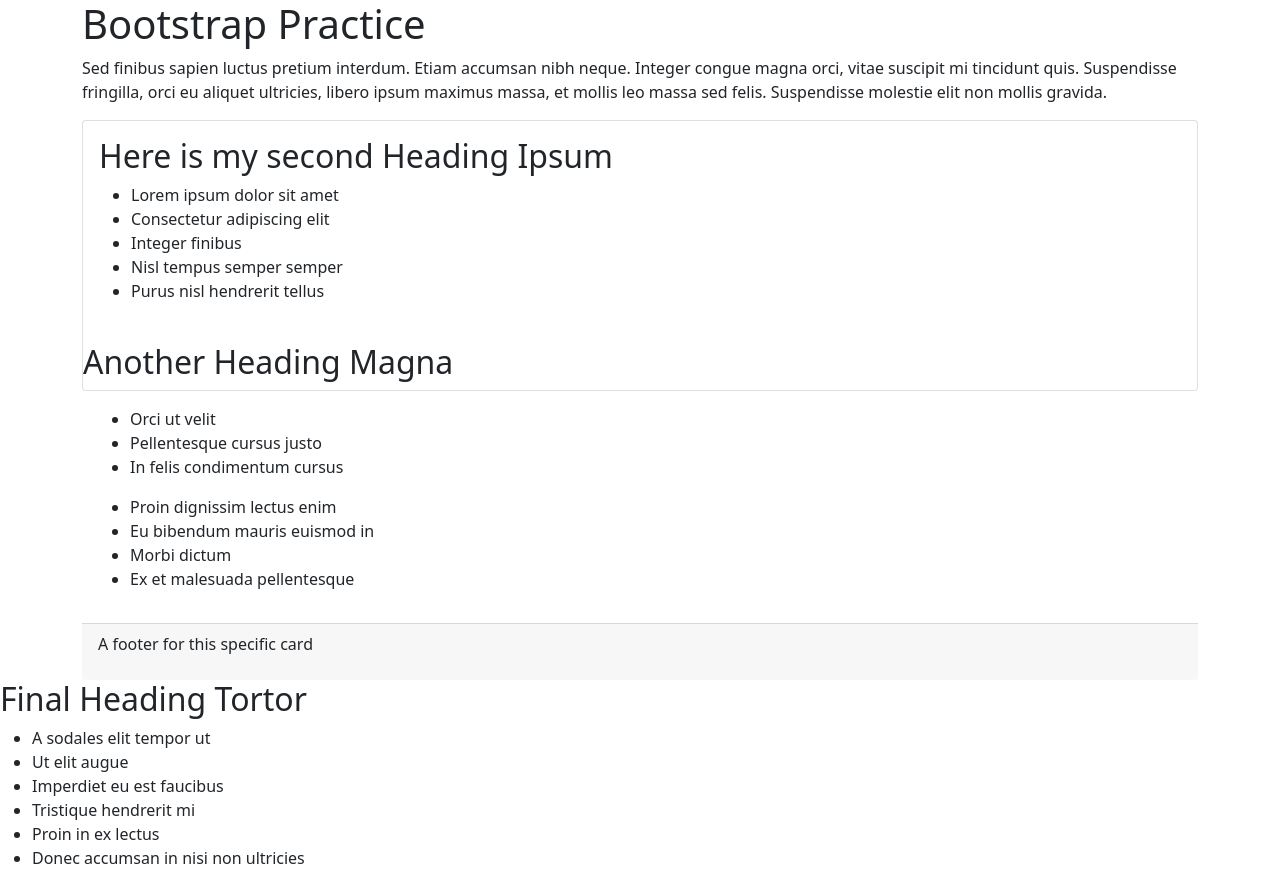
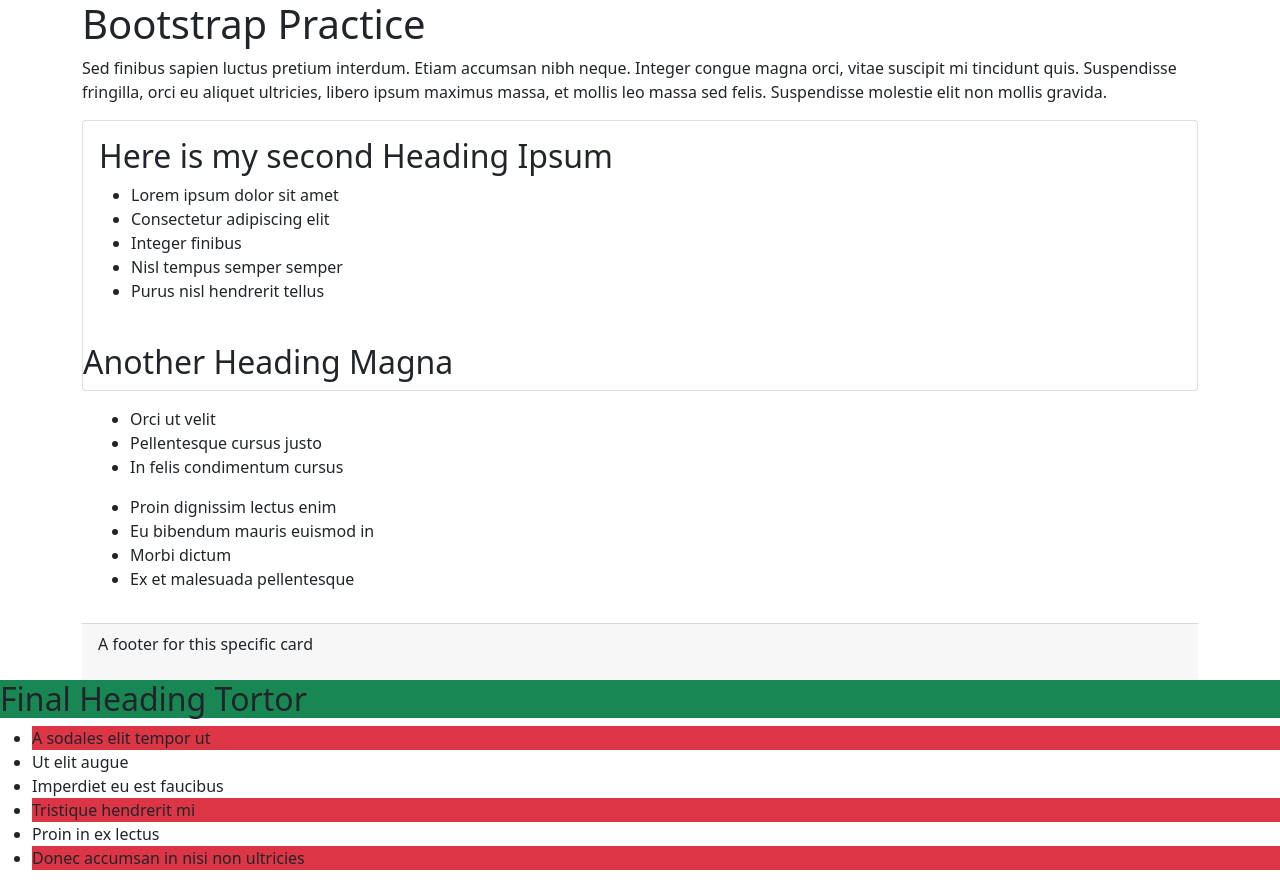
Before and after one commit to NdegwaG/bootstrap, a plain HTML site: page index.html in a window 1280 px wide. Drawn offline with Linux system fonts and the light colour scheme.

Commit message:
Add helper classes to elements

```diff
--- a/index.html
+++ b/index.html
@@ -46,14 +46,14 @@
         </div>
       </div>
 
-      <h2>Final Heading Tortor</h2>
+      <h2 class="bg-success">Final Heading Tortor</h2>
       <ul>
-        <li>A sodales elit tempor ut</li>
+        <li class="bg-danger">A sodales elit tempor ut</li>
         <li>Ut elit augue</li>
         <li>Imperdiet eu est faucibus</li>
-        <li>Tristique hendrerit mi</li>
+        <li class="bg-danger">Tristique hendrerit mi</li>
         <li>Proin in ex lectus</li>
-        <li>Donec accumsan in nisi non ultricies</li>
+        <li class="bg-danger">Donec accumsan in nisi non ultricies</li>
       </ul>
     </div>
   </body>
```
